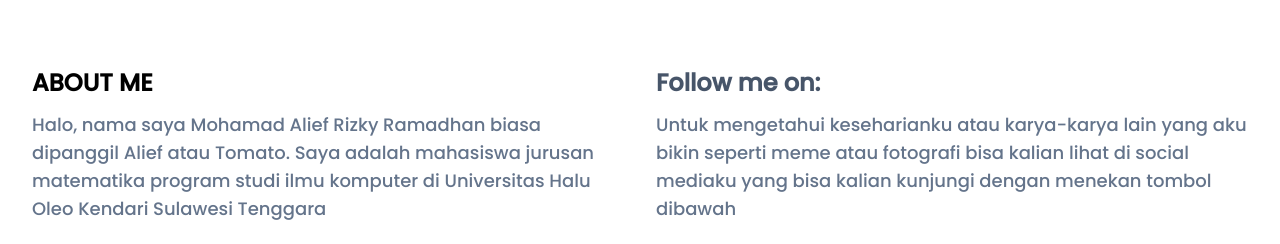
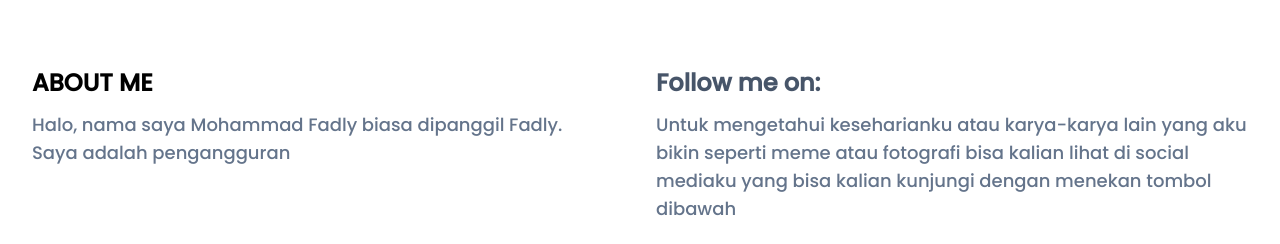
Before and after one commit to xdlyy404/prt, a website: page index.html in a window 1280 px wide. Shown: the part 813-1057 px from the top of the page. Drawn offline with Linux system fonts and the light colour scheme.

Commit message:
Add files via upload

```diff
--- a/index.html
+++ b/index.html
@@ -75,7 +75,7 @@
             <div class="flex flex-wrap">
                 <div class="w-full px-4 mb-10 lg:w-1/2">
                     <h4 class="font-bold uppercase text-lg mb-3 lg:text-2xl">About Me</h4>
-                    <p class="font-medium text-base text-secondary max-w-xl lg:text-lg">Halo, nama saya Mohamad Alief Rizky Ramadhan biasa dipanggil Alief atau Tomato. Saya adalah mahasiswa jurusan matematika program studi ilmu komputer di Universitas Halu Oleo Kendari Sulawesi Tenggara</p>
+                    <p class="font-medium text-base text-secondary max-w-xl lg:text-lg">Halo, nama saya Mohammad Fadly biasa dipanggil Fadly. Saya adalah pengangguran</p>
                 </div>
                 <div class="w-full px-4 lg:w-1/2">
                     <h3 class="font-semibold text-dark text-2xl mb-3">Follow me on:</h3>
```
